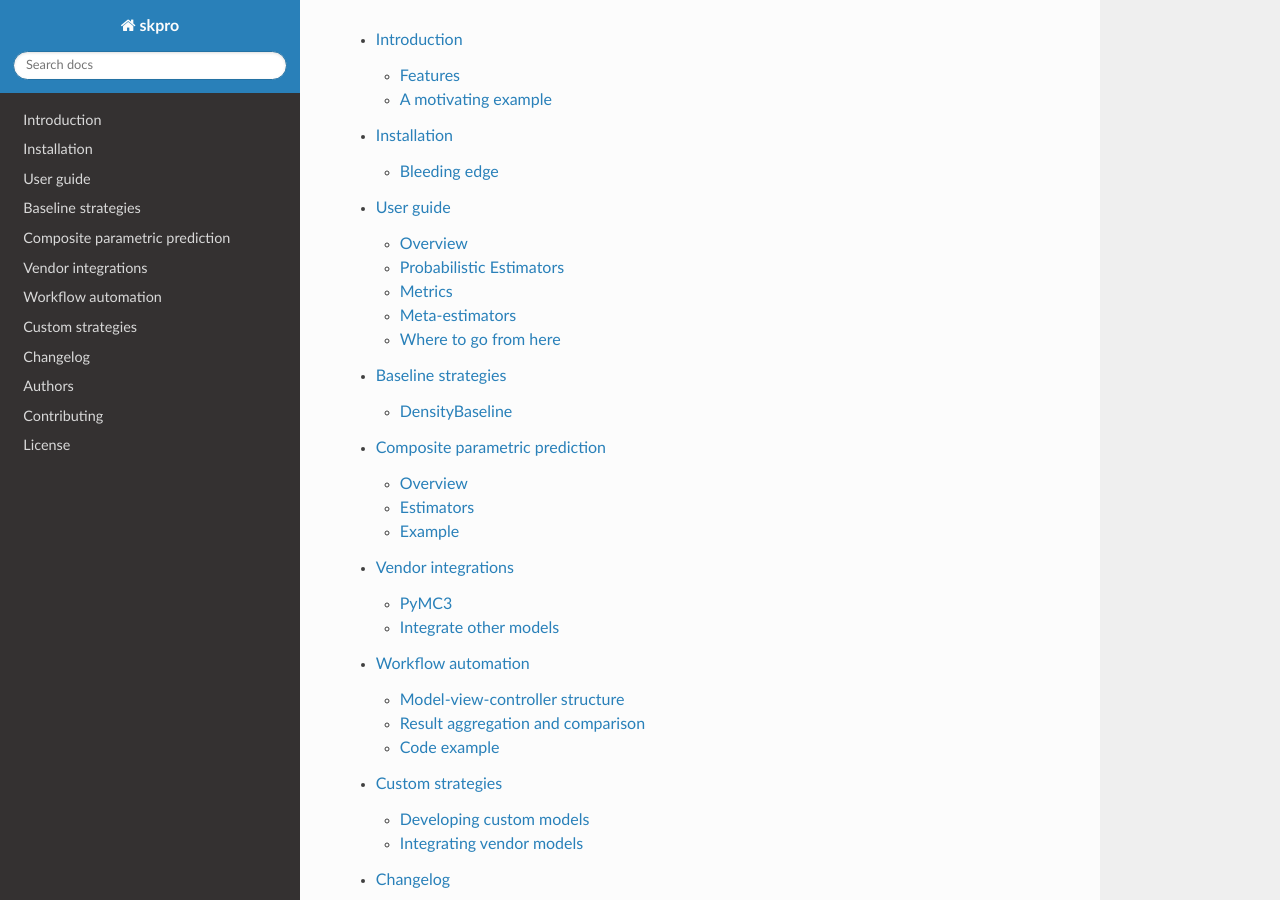
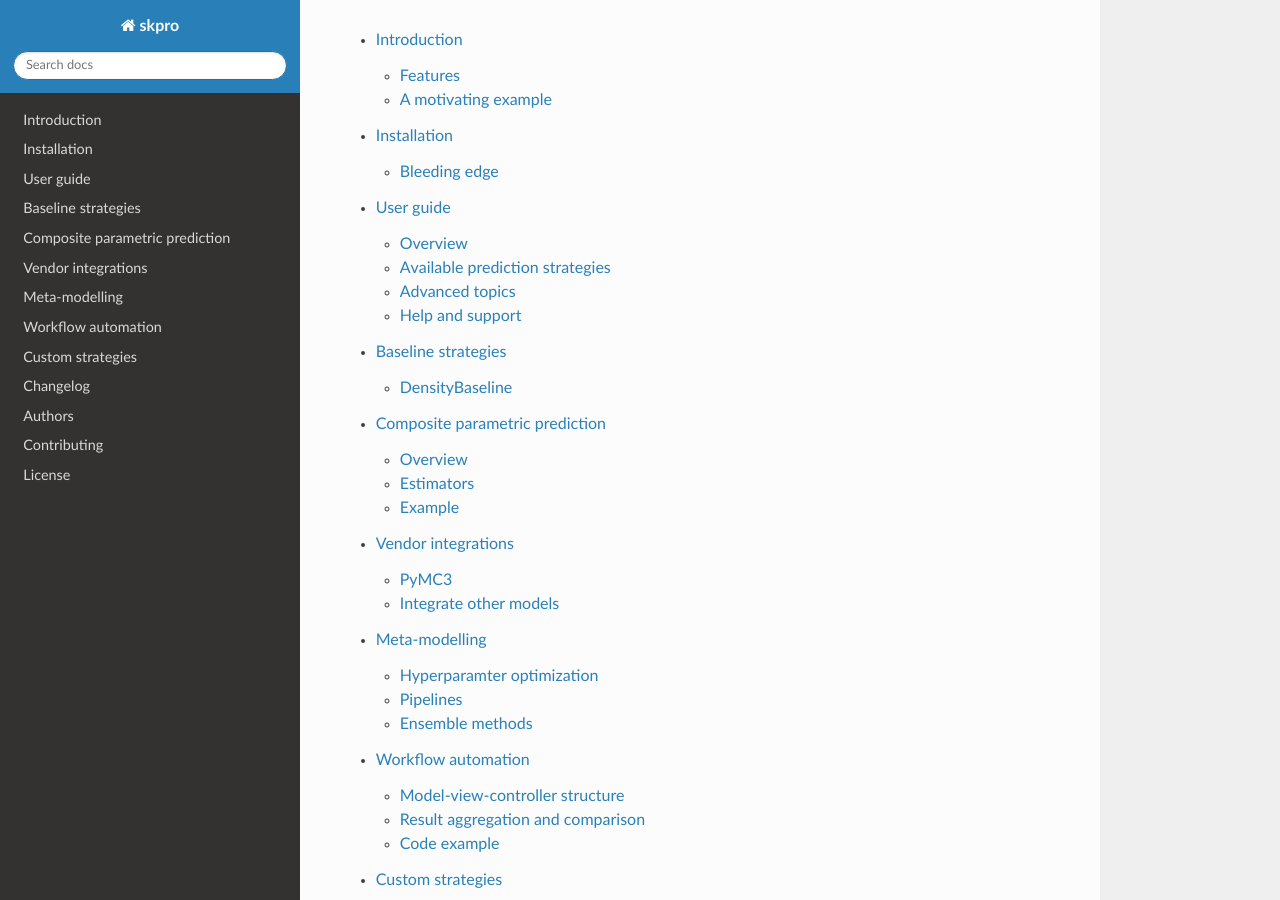
Before and after one commit to sktime/skpro, a Sphinx documentation site: the page built from docs/index.rst, in a window 1280 px wide and 900 px high, scrolled down 489 px. Built offline with Sphinx 7.4.7 and the Read the Docs theme 2.0.0, drawn with Linux system fonts in a browser that asks for light colours; formulas are drawn with MathJax 3; pages that are not in the unit, such as notebooks, are missing from menus; the version number could not be read and is left out; some of the changed lines change nothing that is shown.

Commit message:
Separating advanced API out of user guide

```diff
--- /dev/null
+++ b/docs/advanced.rst
@@ -0,0 +1,32 @@
+Meta-modelling API
+******************
+
+Meta-modelling API concepts are required for a modular implementation of higher-order modelling features such as hyper-parameter optimization or ensemble methods. Following the principle of composition the meta-algorithms are implemented as modular compositions of the simpler algorithms. Technically, the meta-strategies are realised by meta-estimators that are estimator-like objects which perform certain methods with a given estimators. They hence take estimator type objects as some of their initializing inputs, and when initialized exhibit the fit-predict logic that implements the meta-algorithm when instantiated on the wrapped estimators.
+
+Hyperparamter optimization
+--------------------------
+
+The optimization of model hyperparameter, for instance, can be implemented using scikit's grid or random search meta-estimators, for example:
+
+.. literalinclude:: ../examples/parametric/hyperparameters.py
+    :language: python
+
+Read the `scikit documentation <http://scikit-learn.org/stable/modules/grid_search.html>`_ for more information.
+
+Pipelines
+---------
+
+Probabilistic estimators work well with scikit-learn's ``Pipeline`` meta-estimator that allows to combine multiple estimators into one. Read the `pipeline documentation <http://scikit-learn.org/stable/modules/generated/sklearn.pipeline.Pipeline.html>`_ to learn more.
+
+
+Ensemble methods
+----------------
+
+The framework provides experimental support for ensemble methods. Currently, this includes bagging in a regression setting which is implemented by the ``BaggingRegressor`` estimator in the ensemble module. The meta-estimator fits base regressors (i.e. probabilistic estimators) on random subsets of the original dataset and then aggregates their individual predictions in a distribution interface to form a final prediction. The implementation is based on scikit's meta-estimator of the same name but introduces support for the probabilistic setting.
+
+The following example demonstrates the use of the bagging procedure:
+
+.. literalinclude:: ../examples/parametric/bagging.py
+    :language: python
+
+To learn more, you may also read `scikit's documentation of the BaggingRegressor <http://scikit-learn.org/stable/modules/generated/sklearn.ensemble.BaggingRegressor.html>`_.
--- a/docs/index.rst
+++ b/docs/index.rst
@@ -17,6 +17,7 @@ Contents
    Baseline strategies <baselines>
    Composite parametric prediction <parametric>
    Vendor integrations  <vendors>
+   Meta-modelling <advanced>
    Workflow automation <workflow>
    Custom strategies <extending>
    API Reference <api/modules>
--- a/docs/user_guide.rst
+++ b/docs/user_guide.rst
@@ -1,7 +1,7 @@
 User Guide
 **********
 
-This guide will give a short overview of the basic functions of the ``skpro`` package.
+This guide will give an overview of the available modules and functionalities of the ``skpro`` package.
 For further details you may explore the `API documentation <api/modules.html>`_.
 
 .. note:: skpro uses many of scikit-learn's building principles and conventions. If you aren't familiar with the scikit-learn package you may read its  `basic tutorial <http://scikit-learn.org/stable/tutorial/basic/tutorial.html>`_.
@@ -21,10 +21,12 @@ probabilistic prediction models. Like the ``Estimator`` class it offers a fit an
 
 The predictions obtained from skpro's estimators are hence of a genuine probabilistic kind that represent predicted probability distributions for each data point. For example, if predictions for a vector ``X`` of length k are obtained, the returned ``y_pred`` object represents k predicted distributions. ``y_pred[i]`` therefore provides access to the point prediction (e.g. mean) of the i-th distribution, ``y_pred.std()`` will return a vector of length k that contains the standard deviations of the predicted distribution, and so forth. In many cases, such as plotting and error calculation, the distributions objects can thus be handled like scikit's commonly returned prediction vectors.
 
-Probabilistic Estimators
-------------------------
+To evaluate the accuracy of the predicted distributions, skpro provides probabilistic loss metrics. To calculate the loss between prediction and the true target values, you can choose from a variety of available functions in the ``skpro.metrics`` module. In the default setting, all loss functions return the averaged loss of the sample. If you'd like to obtain the point-wise loss instead, set ``sample=False``. You can also obtain the confidence interval of the loss by setting ``return_std`` to ``True``. For a detailed documentation of the metrics package read the :doc:`API documentation <api/modules>`.
 
-How can probabilistic prediction models be learned, specifically  strategies that predict probability distributions? skpro offers a variety of strategies, specifically:
+Available prediction strategies
+-------------------------------
+
+How can probabilistic prediction models be learned, specifically  strategies that predict probability distributions? skpro offers a variety of strategies both from the frequentist and Bayesian domain. Please continue to read about strategies of interest below:
 
 * :doc:`Baseline strategies <baselines>`, for instance a kernel density estimation on the labels
 * :doc:`Parametric estimation <parametric>`, that estimates parameters of the predicted distributions
@@ -37,47 +39,12 @@ The figure below shows an overview of the skpro's base API which implements the
 
    Overview of the framework’s core API where abstract classes are denoted in italic font and inheritance and dependence are indicated by arrows: The seminal probabilistic estimator object directly inherits from scikit-learn’s base estimator object and thus implements the fit-predict logic that produce probabilistic predictions in form of a distribution object. A vendor estimator allows for the integration of 3rd party models such as the Bayesian PyMC prediction algorithms.
 
-Metrics
--------
-
-To evaluate the accuracy of the predicted distributions, skpro provides probabilistic loss metrics. To calculate the loss between prediction and the true target values, you can choose from a variety of available functions in the ``skpro.metrics`` module. In the default setting, all loss functions return the averaged loss of the sample. If you'd like to obtain the point-wise loss instead, set ``sample=False``. You can also obtain the confidence interval of the loss by setting ``return_std`` to ``True``. For a detailed documentation of the metrics package read the :doc:`API documentation <api/modules>`.
-
-Meta-estimators
+Advanced topics
 ---------------
 
-Meta-estimators are estimator-like objects that can be used to perform methods on given estimators. skpro's probabilistic estimators are widely compatible with the meta-estimators of scikit-learn or derived from the scikit library.
+As mentioned earlier, skpro comes with an advanced logic for :doc:`workflow automation <workflow>`. You may also want to read about :doc:`meta-modelling strategies <advanced>`  and the :doc:`integration of custom models <extending>`.
 
-Hyperparamter optimization
-~~~~~~~~~~~~~~~~~~~~~~~~~~
-
-The optimization of model hyperparameter, for instance, can be implemented using scikit's grid or random search meta-estimators, for example:
-
-.. literalinclude:: ../examples/parametric/hyperparameters.py
-    :language: python
-
-Read the `scikit documentation <http://scikit-learn.org/stable/modules/grid_search.html>`_ for more information.
-
-Pipelines
-~~~~~~~~~
-
-Probabilistic estimators work well with scikit-learn's ``Pipeline`` meta-estimator that allows to combine multiple estimators into one. Read the `pipeline documentation <http://scikit-learn.org/stable/modules/generated/sklearn.pipeline.Pipeline.html>`_ to learn more.
-
-
-Ensemble methods
-~~~~~~~~~~~~~~~~
-
-The framework provides experimental support for ensemble methods. Currently, this includes bagging in a regression setting which is implemented by the ``BaggingRegressor`` estimator in the ensemble module. The meta-estimator fits base regressors (i.e. probabilistic estimators) on random subsets of the original dataset and then aggregates their individual predictions in a distribution interface to form a final prediction. The implementation is based on scikit's meta-estimator of the same name but introduces support for the probabilistic setting.
-
-The following example demonstrates the use of the bagging procedure:
-
-.. literalinclude:: ../examples/parametric/bagging.py
-    :language: python
-
-To learn more, you may also read `scikit's documentation of the BaggingRegressor <http://scikit-learn.org/stable/modules/generated/sklearn.ensemble.BaggingRegressor.html>`_.
-
-Where to go from here
----------------------
-
-You may want to continue to read about advanced techniques, specifically about the :doc:`workflow automation <workflow>` and the :doc:`integration of custom models <extending>`.
+Help and support
+----------------
 
 If you have question, feel free to open an issue on our `GitHub page <https://github.com/alan-turing-institute/skpro/issues>`_.
```
